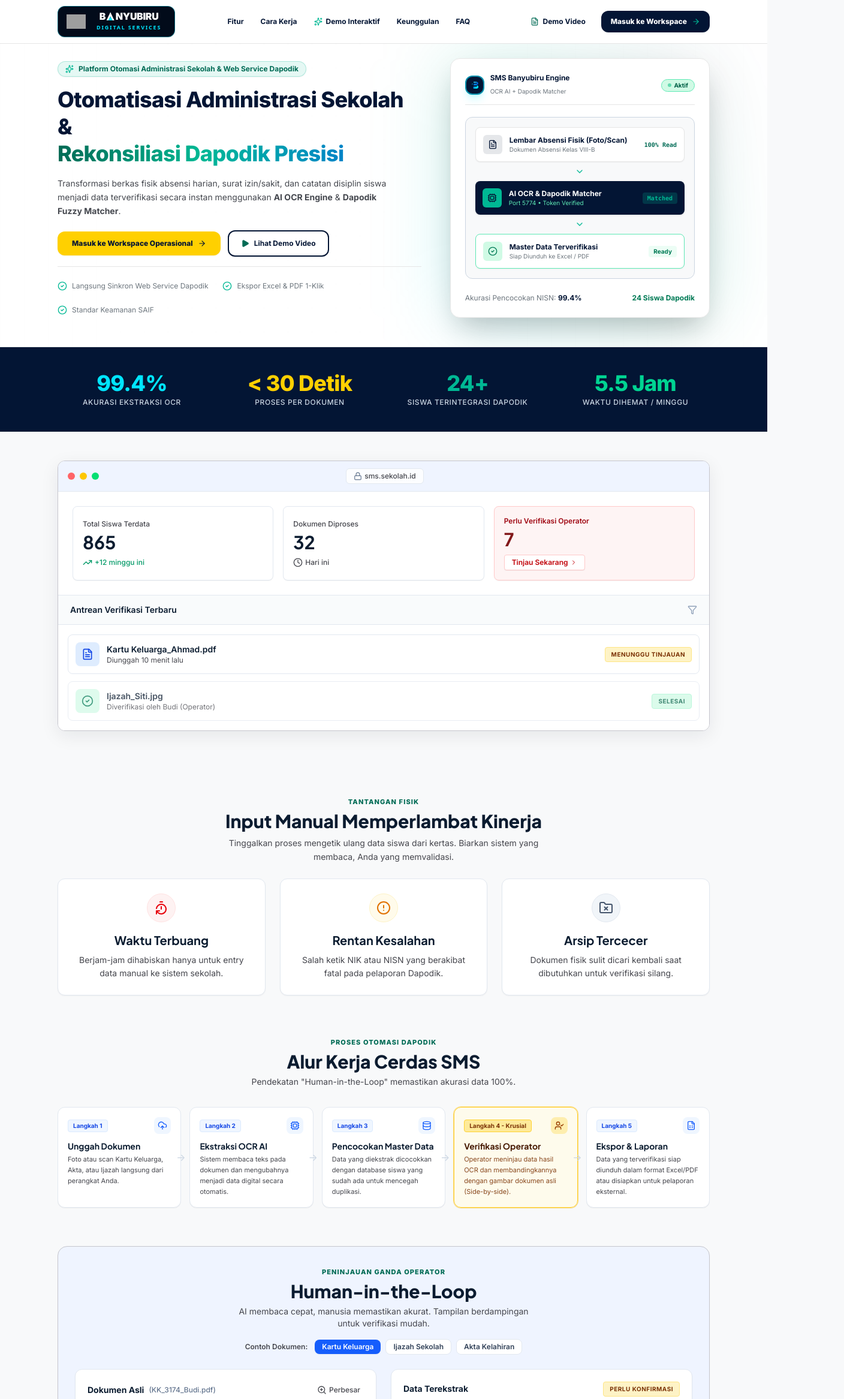
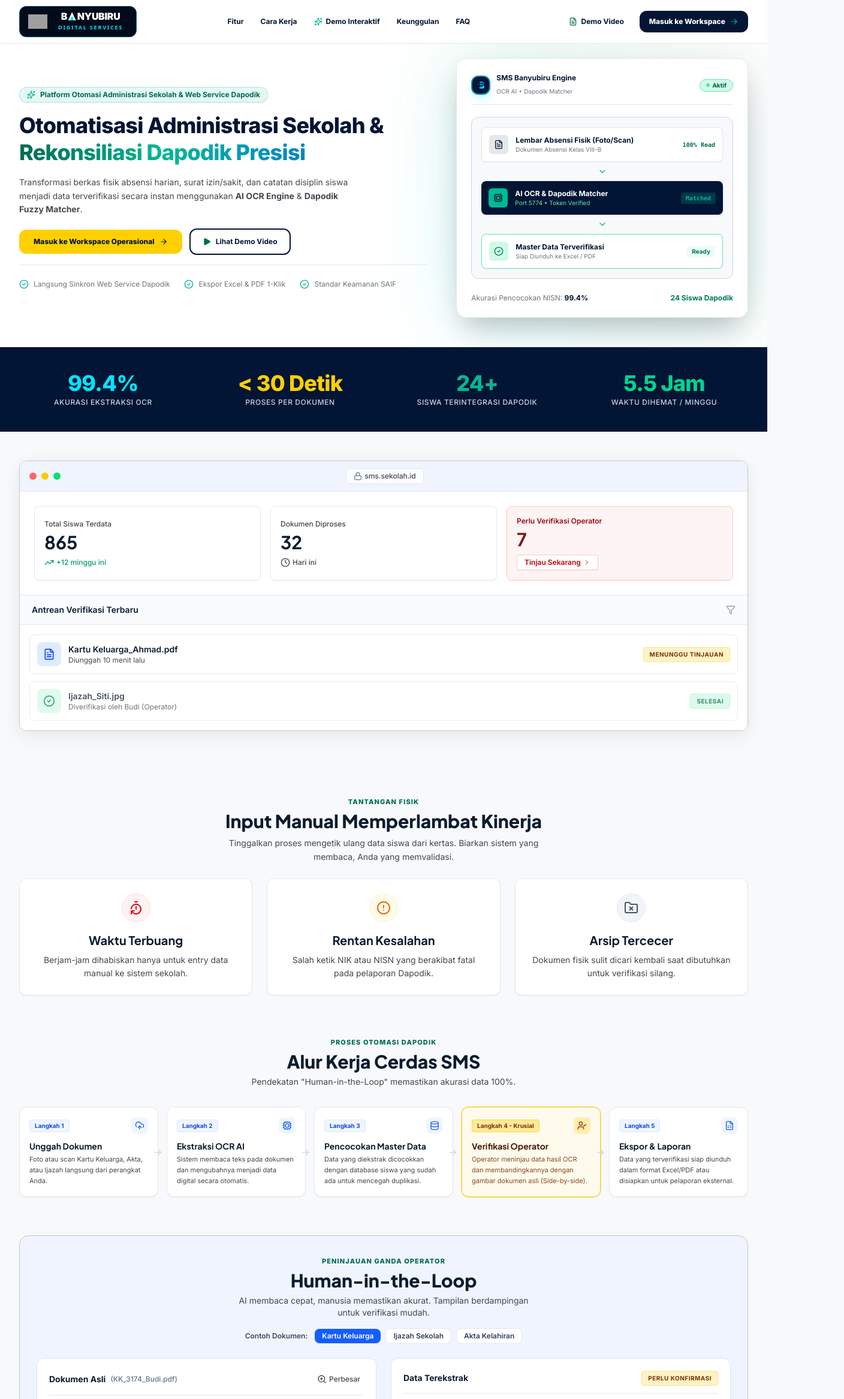
Before and after one commit to sekoetoe-source/sms-v1deepseek, a React (Vite) app: page / in a window 1280 px wide. Shown: the top 2333 px of the page at 60% size, 1408 px wide, since content can reach past the window. Built offline with nearby package versions, Linux system fonts and the light colour scheme; grey boxes are pictures that could not be loaded.

Commit message:
style: standardize all section containers to max-w-7xl mx-auto px-4 sm:px-6 lg:px-8 for perfect vertical alignment

```diff
--- a/src/components/BentoFeaturesSection.tsx
+++ b/src/components/BentoFeaturesSection.tsx
@@ -66,7 +66,7 @@
   return (
     <section
       id="features-bento-section"
-      className="px-4 sm:px-6 lg:px-8 max-w-6xl mx-auto mb-12 sm:mb-16"
+      className="px-4 sm:px-6 lg:px-8 max-w-7xl mx-auto mb-12 sm:mb-16"
     >
       <div className="text-center mb-8">
         <span className="text-[11px] font-extrabold uppercase tracking-widest text-[#006b55]">
--- a/src/components/CtaSection.tsx
+++ b/src/components/CtaSection.tsx
@@ -9,7 +9,7 @@
   return (
     <section
       id="cta-section"
-      className="px-4 sm:px-6 lg:px-8 max-w-6xl mx-auto mb-12 sm:mb-16"
+      className="px-4 sm:px-6 lg:px-8 max-w-7xl mx-auto mb-12 sm:mb-16"
     >
       <div
         id="cta-card-container"
--- a/src/components/DashboardPreview.tsx
+++ b/src/components/DashboardPreview.tsx
@@ -61,7 +61,7 @@
   return (
     <section
       id="dashboard-preview-section"
-      className="px-4 sm:px-6 lg:px-8 max-w-6xl mx-auto mb-10 sm:mb-14 relative"
+      className="px-4 sm:px-6 lg:px-8 max-w-7xl mx-auto mb-10 sm:mb-14 relative"
     >
       <div
         id="mac-browser-window"
--- a/src/components/HumanInTheLoopSection.tsx
+++ b/src/components/HumanInTheLoopSection.tsx
@@ -48,7 +48,7 @@
   return (
     <section
       id="human-in-the-loop-section"
-      className="px-4 sm:px-6 lg:px-8 max-w-6xl mx-auto mb-12 sm:mb-16"
+      className="px-4 sm:px-6 lg:px-8 max-w-7xl mx-auto mb-12 sm:mb-16"
     >
       <div className="bg-[#eff4ff] rounded-2xl p-5 sm:p-7 border border-[#c6c6cd] shadow-xs overflow-hidden">
         {/* Section Header */}
--- a/src/components/LandingPage.tsx
+++ b/src/components/LandingPage.tsx
@@ -106,7 +106,7 @@
         {/* Subtle Architectural Grid Background */}
         <div className="absolute inset-0 opacity-15 pointer-events-none architectural-grid"></div>
 
-        <div className="max-w-6xl mx-auto px-4 sm:px-6 lg:px-8 relative z-10">
+        <div className="max-w-7xl mx-auto px-4 sm:px-6 lg:px-8 relative z-10">
           <div className="flex flex-col lg:flex-row items-center gap-8 lg:gap-12">
 
             {/* Hero Left Text & Controls */}
@@ -258,7 +258,7 @@
 
       {/* 2. KEY STATS BANNER */}
       <section className="bg-[#031534] text-white py-10 border-b border-slate-800">
-        <div className="max-w-6xl mx-auto px-4 sm:px-6 lg:px-8">
+        <div className="max-w-7xl mx-auto px-4 sm:px-6 lg:px-8">
           <div className="grid grid-cols-2 md:grid-cols-4 gap-8 text-center">
 
             <div className="space-y-1">
@@ -304,7 +304,7 @@
 
       {/* 7. FEATURE GRID SECTION */}
       <section id="fitur" className="py-12 bg-[#F8F9FA]">
-        <div className="max-w-6xl mx-auto px-4 sm:px-6 lg:px-8 space-y-8">
+        <div className="max-w-7xl mx-auto px-4 sm:px-6 lg:px-8 space-y-8">
 
           <div className="text-center space-y-2 max-w-2xl mx-auto">
             <span className="text-[11px] font-extrabold uppercase tracking-widest text-[#006b55]">
@@ -624,8 +624,8 @@
       <CtaSection onOpenDemo={() => handleOpenDemoModal()} />
 
       {/* 9. FOOTER */}
-      <footer className="bg-[#020b1a] text-white px-6 sm:px-12 py-12 border-t border-slate-800">
-        <div className="max-w-6xl mx-auto grid grid-cols-1 md:grid-cols-4 gap-8">
+      <footer className="bg-[#020b1a] text-white py-12 border-t border-slate-800">
+        <div className="max-w-7xl mx-auto px-4 sm:px-6 lg:px-8 grid grid-cols-1 md:grid-cols-4 gap-8">
 
           <div className="space-y-4">
             <div className="flex items-center gap-3">
--- a/src/components/Navbar.tsx
+++ b/src/components/Navbar.tsx
@@ -27,7 +27,7 @@
 }) => {
   return (
     <header className="sticky top-0 z-50 bg-[#FFFFFF]/95 backdrop-blur-md border-b border-[#E6E6E6] transition-all">
-      <div className="max-w-6xl mx-auto px-4 sm:px-6 lg:px-8 h-18 py-3 flex items-center justify-between gap-4">
+      <div className="max-w-7xl mx-auto px-4 sm:px-6 lg:px-8 h-18 py-3 flex items-center justify-between gap-4">
 
         {/* Brand Left */}
         <div className="flex items-center">
--- a/src/components/ProblemSection.tsx
+++ b/src/components/ProblemSection.tsx
@@ -32,7 +32,7 @@
   return (
     <section
       id="problem-statement-section"
-      className="px-4 sm:px-6 lg:px-8 max-w-6xl mx-auto mb-12 sm:mb-16"
+      className="px-4 sm:px-6 lg:px-8 max-w-7xl mx-auto mb-12 sm:mb-16"
     >
       <div className="text-center mb-6">
         <span className="text-[11px] font-extrabold uppercase tracking-widest text-[#006b55]">
--- a/src/components/WorkflowSection.tsx
+++ b/src/components/WorkflowSection.tsx
@@ -58,7 +58,7 @@
   return (
     <section
       id="workflow-section"
-      className="px-4 sm:px-6 lg:px-8 max-w-6xl mx-auto mb-12 sm:mb-16"
+      className="px-4 sm:px-6 lg:px-8 max-w-7xl mx-auto mb-12 sm:mb-16"
     >
       <div className="text-center mb-8">
         <span className="text-[11px] font-extrabold uppercase tracking-widest text-[#006b55]">
```
